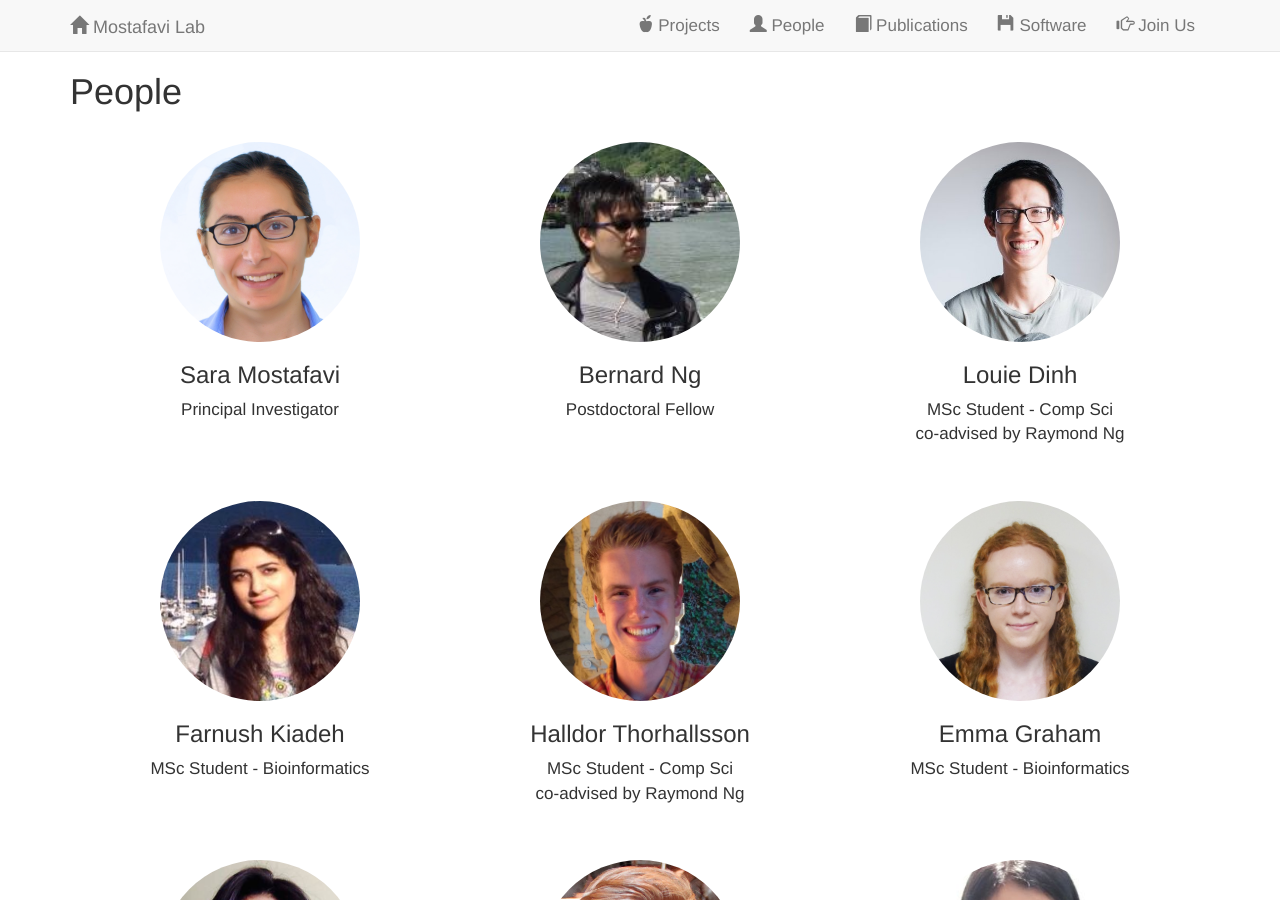
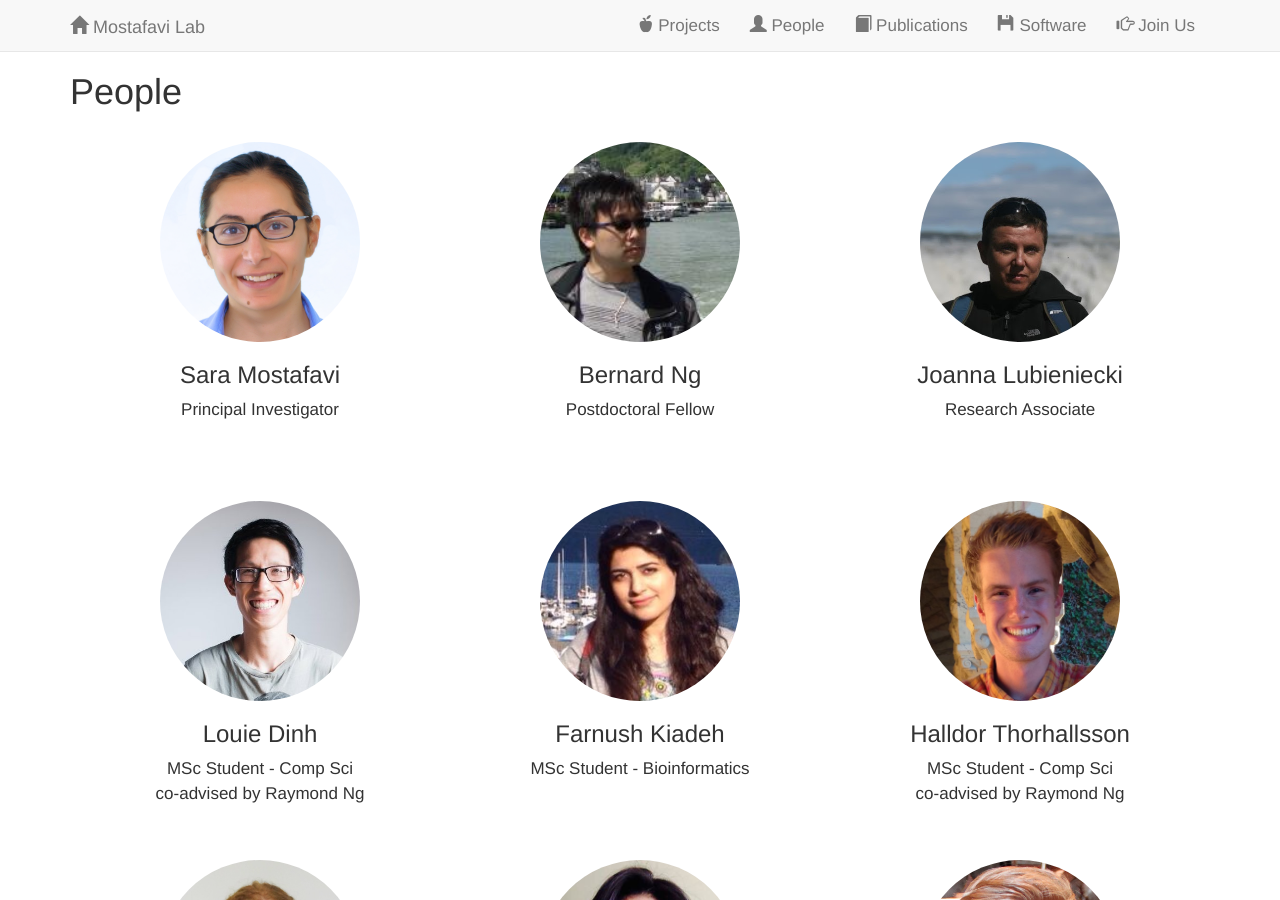
Before and after one commit to saramostafavi/saramostafavi.github.io, a Jekyll site: the page built from people.html, in a window 1280 px wide and 900 px high. Built offline with Jekyll 4.4.1, drawn with Linux system fonts in a browser that asks for light colours; nearby versions of some CDN libraries; a style sheet for code colours, icons or effects is not loaded.

Commit message:
updated joanna

```diff
--- a/_data/people.yml
+++ b/_data/people.yml
@@ -7,6 +7,9 @@
   role: Postdoctoral Fellow
   photo: "/images/Bernard.jpg"
 
+- name: Joanna Lubieniecki
+  role: Research Associate
+  photo: "/images/Joanna.jpg"
 
 - name: Louie Dinh
   role: MSc Student - Comp Sci
```
Also changed, not shown: images/Joanna.jpg (added), 1 other file.
